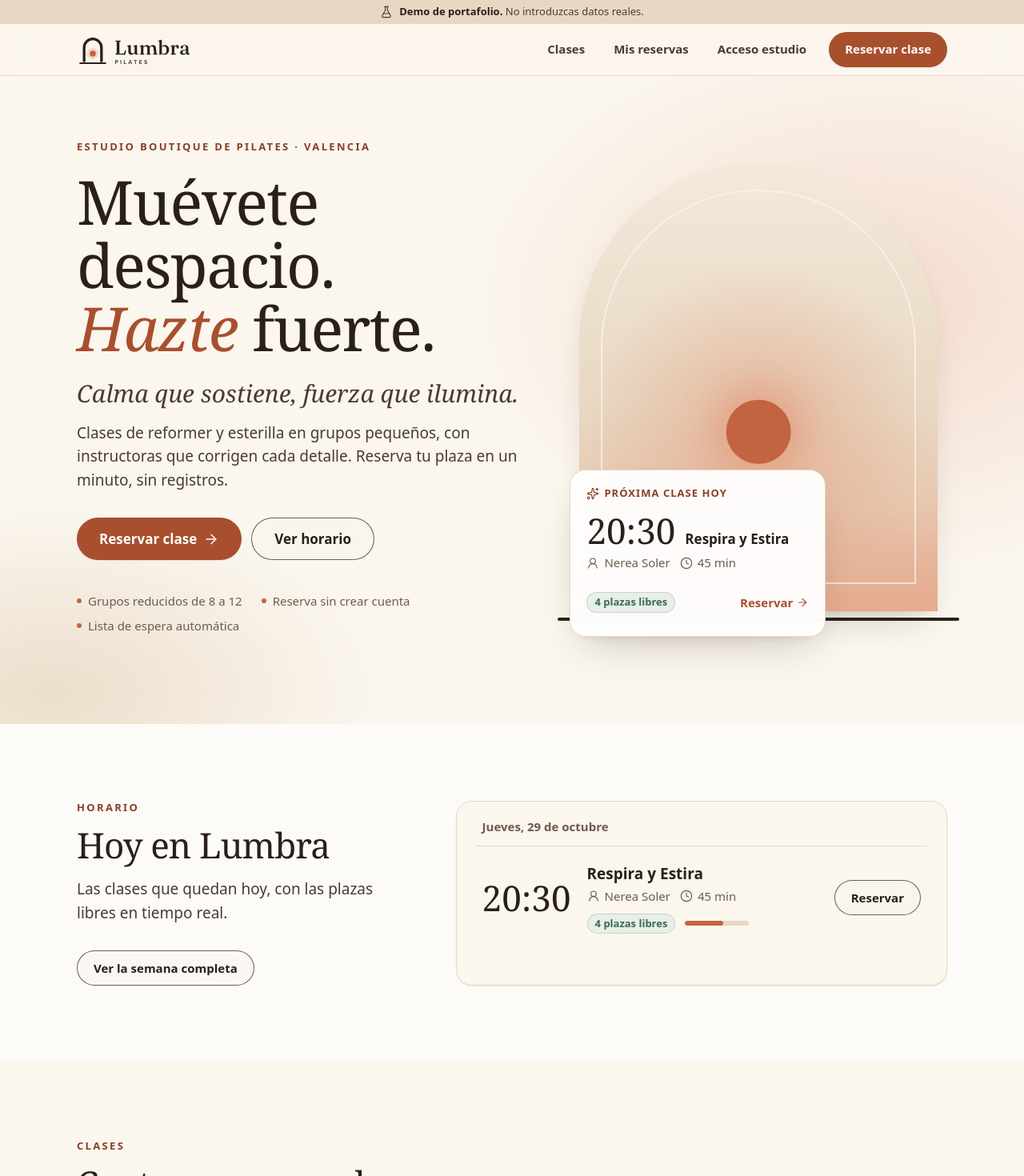
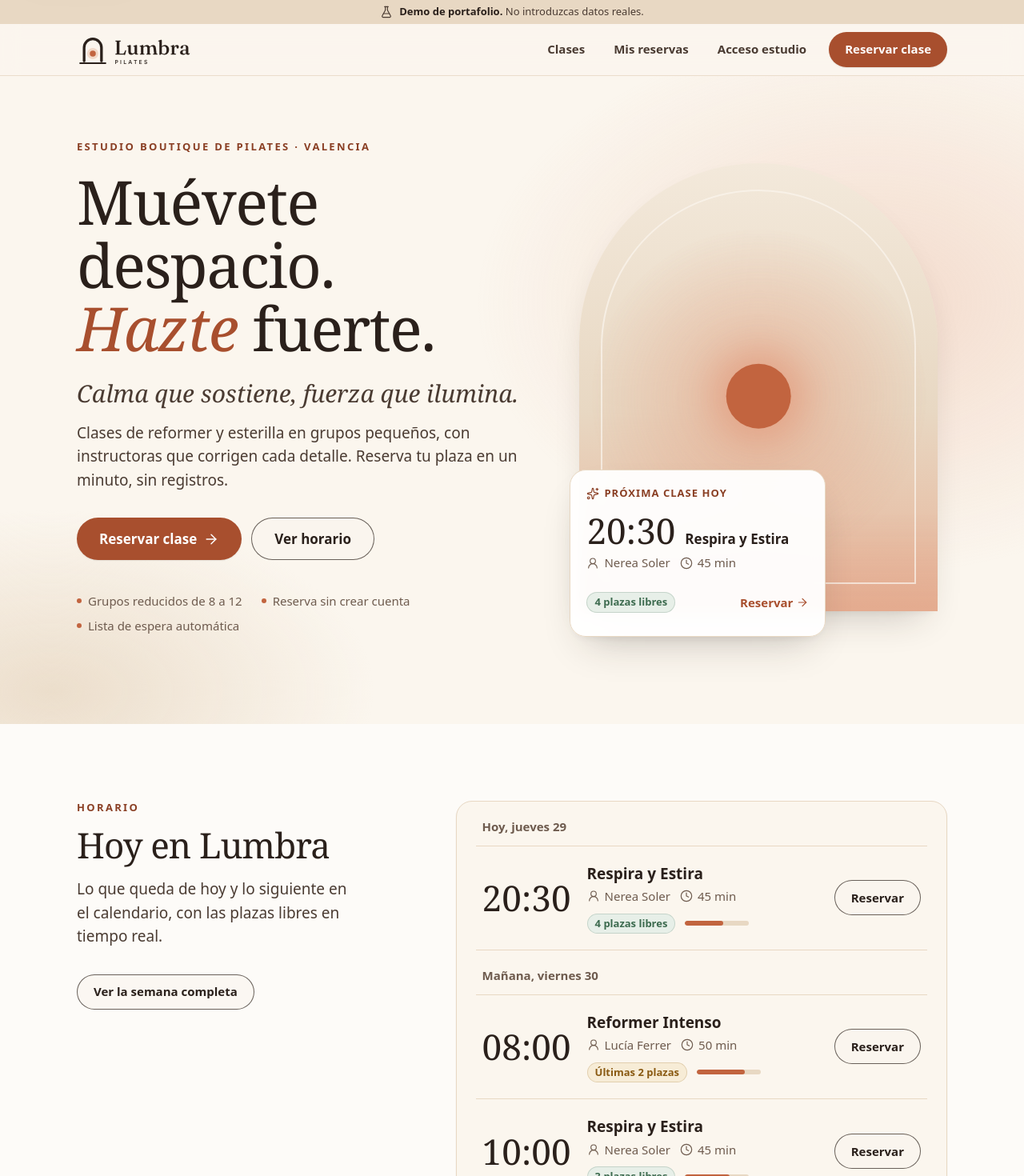
Before and after one commit to serratosa-tech/lumbra-pilates, a React (Vite) app: page / in a window 1280 px wide. Shown: the top 1470 px of the page at 80% size. Built offline with nearby package versions, Linux system fonts and the light colour scheme; a web font is replaced by a local one.

Commit message:
fix: ajustes visuales de la portada

```diff
--- a/src/components/layout/SiteFooter.tsx
+++ b/src/components/layout/SiteFooter.tsx
@@ -22,7 +22,7 @@ const YEAR = new Date().getFullYear()
 export function SiteFooter() {
   return (
     <footer className="on-dark bg-tinta text-arena-200">
-      <div className="container-page grid grid-cols-1 gap-10 py-14 sm:grid-cols-2 lg:grid-cols-[1.4fr_1fr_1fr_1fr]">
+      <div className="container-page grid grid-cols-1 gap-8 py-10 sm:grid-cols-2 sm:gap-10 sm:py-14 lg:grid-cols-[1.4fr_1fr_1fr_1fr]">
         <div>
           <LogoFull surface="dark" title="Lumbra Pilates" className="h-11 w-auto text-crema" />
           <p className="mt-4 max-w-xs font-display text-lg text-crema italic">{SLOGAN}</p>
--- a/src/features/public/home/ClassTypesSection.tsx
+++ b/src/features/public/home/ClassTypesSection.tsx
@@ -48,21 +48,21 @@ function ClassTypeCard({ classType, index }: { classType: ClassType; index: numb
 
 export function ClassTypesSection({ state }: { state: HomeState }) {
   return (
-    <section aria-labelledby="clases-titulo" className="py-20 sm:py-24">
+    <section aria-labelledby="clases-titulo" className="py-12 sm:py-20 lg:py-24">
       <div className="container-page">
         <SectionHeading id="clases-titulo" kicker="Clases" title="Cuatro maneras de encontrar tu centro">
           <p>Del primer contacto con el reformer a sesiones que te pondrán a prueba. Elige por nivel e intensidad.</p>
         </SectionHeading>
 
         {state.status === 'ready' ? (
-          <ul className="mt-12 grid grid-cols-1 gap-5 sm:grid-cols-2 xl:grid-cols-4">
+          <ul className="mt-8 grid sm:mt-12 grid-cols-1 gap-5 sm:grid-cols-2 xl:grid-cols-4">
             {state.data.classTypes.map((classType, i) => (
               <ClassTypeCard key={classType.id} classType={classType} index={i} />
             ))}
           </ul>
         ) : (
           state.status === 'loading' && (
-            <div role="status" className="mt-12 grid grid-cols-1 gap-5 sm:grid-cols-2 xl:grid-cols-4">
+            <div role="status" className="mt-8 grid sm:mt-12 grid-cols-1 gap-5 sm:grid-cols-2 xl:grid-cols-4">
               <span className="sr-only">Cargando las clases…</span>
               {[0, 1, 2, 3].map((i) => (
                 <Skeleton key={i} className="h-64 rounded-lg" />
--- a/src/features/public/home/ClosingCta.tsx
+++ b/src/features/public/home/ClosingCta.tsx
@@ -4,9 +4,9 @@ import { ButtonLink } from '../../../components/ui/index.ts'
 
 export function ClosingCta() {
   return (
-    <section aria-labelledby="cta-titulo" className="py-20 sm:py-24">
+    <section aria-labelledby="cta-titulo" className="py-12 sm:py-20 lg:py-24">
       <div className="container-page">
-        <div className="on-dark relative overflow-hidden rounded-xl bg-tinta px-6 py-14 text-center text-crema sm:px-12">
+        <div className="on-dark relative overflow-hidden rounded-xl bg-tinta px-6 py-10 text-center text-crema sm:px-12 sm:py-14">
           <div aria-hidden="true" className="ember-glow absolute -top-1/2 left-1/2 size-[36rem] max-w-none -translate-x-1/2 opacity-40" />
           <div className="relative">
             <LogoMark surface="dark" className="mx-auto size-14 text-crema" />
--- a/src/features/public/home/Hero.tsx
+++ b/src/features/public/home/Hero.tsx
@@ -1,9 +1,10 @@
 import { ArrowRight, Clock, Sparkles, UserRound } from 'lucide-react'
 import { Link } from 'react-router'
 import { Badge, ButtonLink, buttonClasses, Skeleton } from '../../../components/ui/index.ts'
-import { formatDay, formatTime } from '../../../lib/dates.ts'
+import { formatTime } from '../../../lib/dates.ts'
 import { SLOGAN } from '../../../lib/site.ts'
 import { spotsStatus } from './labels.ts'
+import { dayHeading } from './upcoming.ts'
 import type { HomeState } from './useHomeData.ts'
 
 const HIGHLIGHTS = ['Grupos reducidos de 8 a 12', 'Reserva sin crear cuenta', 'Lista de espera automática']
@@ -11,18 +12,17 @@ const HIGHLIGHTS = ['Grupos reducidos de 8 a 12', 'Reserva sin crear cuenta', 'L
 function NextClassCard({ state }: { state: HomeState }) {
   if (state.status === 'error') return null
 
-  const next = state.status === 'ready' ? state.data.upcoming.sessions[0] : undefined
+  const firstDay = state.status === 'ready' ? state.data.upcoming[0] : undefined
+  const next = firstDay?.sessions[0]
   if (state.status === 'ready' && !next) return null
 
   return (
-    <div className="relative mx-auto -mt-20 w-[calc(100%-2rem)] max-w-xs rounded-lg border border-arena-200 bg-white/95 p-5 shadow-lg backdrop-blur lg:absolute lg:-bottom-8 lg:left-0 lg:mt-0 lg:w-80 lg:max-w-none animate-rise [animation-delay:200ms]">
-      {next ? (
+    <div className="relative mx-auto -mt-16 w-[calc(100%-2rem)] max-w-xs rounded-lg border border-arena-200 bg-white/95 p-5 shadow-lg backdrop-blur lg:absolute lg:-bottom-8 lg:left-0 lg:mt-0 lg:w-80 lg:max-w-none animate-rise [animation-delay:200ms]">
+      {firstDay && next ? (
         <>
           <p className="flex items-center gap-1.5 text-xs font-semibold tracking-wide text-terracota-700 uppercase">
-            <Sparkles aria-hidden="true" strokeWidth={1.75} className="size-4" />
-            {state.status === 'ready' && state.data.upcoming.isToday
-              ? 'Próxima clase hoy'
-              : `Próxima clase · ${formatDay(next.startsAt)}`}
+            <Sparkles aria-hidden="true" strokeWidth={1.75} className="size-4 shrink-0" />
+            {firstDay.relation === 'hoy' ? 'Próxima clase hoy' : `Próxima clase · ${dayHeading(firstDay)}`}
           </p>
           <p className="mt-3 flex flex-wrap items-baseline gap-x-3">
             <span className="font-display text-3xl">{formatTime(next.startsAt)}</span>
@@ -67,14 +67,16 @@ function NextClassCard({ state }: { state: HomeState }) {
 
 function ArchArt() {
   return (
-    <div aria-hidden="true" className="relative mx-auto aspect-[4/5] w-full max-w-[22rem] lg:max-w-md">
+    <div
+      aria-hidden="true"
+      className="relative mx-auto aspect-[4/5] w-full max-w-[12rem] sm:max-w-[18rem] lg:max-w-md"
+    >
       <div className="arch-fill absolute inset-0 overflow-hidden rounded-arch shadow-lg">
-        <div className="ember-glow absolute top-[60%] left-1/2 aspect-square w-[95%] -translate-1/2 animate-breathe" />
-        <div className="absolute top-[60%] left-1/2 aspect-square w-[18%] -translate-1/2 rounded-full bg-terracota-500 shadow-[0_0_3rem_0.75rem_var(--color-terracota-300)]" />
+        <div className="ember-glow absolute top-[52%] left-1/2 aspect-square w-[95%] -translate-1/2 animate-breathe" />
+        <div className="absolute top-[52%] left-1/2 aspect-square w-[18%] -translate-1/2 rounded-full bg-terracota-500 shadow-[0_0_3rem_0.75rem_var(--color-terracota-300)]" />
         <div className="absolute inset-x-0 bottom-0 h-[22%] bg-linear-to-t from-terracota-300/45 to-transparent" />
       </div>
       <div className="absolute inset-[6%] rounded-arch border-2 border-crema/70" />
-      <div className="absolute -bottom-3 left-[-6%] h-1 w-[112%] rounded-full bg-tinta" />
     </div>
   )
 }
@@ -82,12 +84,19 @@ function ArchArt() {
 export function Hero({ state }: { state: HomeState }) {
   return (
     <section aria-labelledby="hero-titulo" className="hero-backdrop overflow-hidden">
-      <div className="container-page grid grid-cols-1 items-center gap-14 pt-12 pb-20 sm:pt-16 lg:grid-cols-[1.1fr_0.9fr] lg:gap-10 lg:pt-20 lg:pb-28">
+      <div className="container-page grid grid-cols-1 items-center gap-8 pt-8 pb-12 sm:gap-14 sm:pt-16 sm:pb-20 lg:grid-cols-[1.1fr_0.9fr] lg:gap-10 lg:pt-20 lg:pb-28">
         <div className="animate-rise">
+          {/* En pantallas estrechas «Valencia» va en su propia línea: ninguna empieza por «·». */}
           <p className="text-xs font-semibold tracking-widest text-terracota-700 uppercase">
-            Estudio boutique de pilates · Valencia
+            <span>Estudio boutique de pilates</span>
+            <span aria-hidden="true" className="hidden sm:inline">
+              {' '}
+              ·{' '}
+            </span>
+            <span className="sr-only sm:hidden">, </span>
+            <span className="block sm:inline">Valencia</span>
           </p>
-          <h1 id="hero-titulo" className="mt-5 text-display">
+          <h1 id="hero-titulo" className="mt-4 text-display sm:mt-5">
             Muévete despacio.{' '}
             <em className="font-display text-terracota-600">Hazte</em> fuerte.
           </h1>
@@ -105,7 +114,7 @@ export function Hero({ state }: { state: HomeState }) {
               Ver horario
             </a>
           </div>
-          <ul className="mt-10 flex flex-wrap gap-x-6 gap-y-2 text-sm text-piedra">
+          <ul className="mt-6 flex flex-wrap sm:mt-10 gap-x-6 gap-y-2 text-sm text-piedra">
             {HIGHLIGHTS.map((item) => (
               <li key={item} className="flex items-center gap-2">
                 <span aria-hidden="true" className="size-1.5 rounded-full bg-terracota-500" />
--- a/src/features/public/home/TeamSection.tsx
+++ b/src/features/public/home/TeamSection.tsx
@@ -45,21 +45,21 @@ function InstructorCard({ instructor, index }: { instructor: Instructor; index:
 
 export function TeamSection({ state }: { state: HomeState }) {
   return (
-    <section aria-labelledby="equipo-titulo" className="bg-arena-100 py-20 sm:py-24">
+    <section aria-labelledby="equipo-titulo" className="bg-arena-100 py-12 sm:py-20 lg:py-24">
       <div className="container-page">
         <SectionHeading id="equipo-titulo" kicker="Equipo" title="Manos expertas, ritmo tranquilo">
           <p>Tres instructoras certificadas que conocen tu nombre y cómo se mueve tu cuerpo.</p>
         </SectionHeading>
 
         {state.status === 'ready' ? (
-          <ul className="mt-12 grid grid-cols-1 gap-5 lg:grid-cols-3">
+          <ul className="mt-8 grid sm:mt-12 grid-cols-1 gap-5 lg:grid-cols-3">
             {state.data.instructors.map((instructor, i) => (
               <InstructorCard key={instructor.id} instructor={instructor} index={i} />
             ))}
           </ul>
         ) : (
           state.status === 'loading' && (
-            <div role="status" className="mt-12 grid grid-cols-1 gap-5 lg:grid-cols-3">
+            <div role="status" className="mt-8 grid sm:mt-12 grid-cols-1 gap-5 lg:grid-cols-3">
               <span className="sr-only">Cargando el equipo…</span>
               {[0, 1, 2].map((i) => (
                 <Skeleton key={i} className="h-72 rounded-lg" />
--- a/src/features/public/home/TodaySchedule.tsx
+++ b/src/features/public/home/TodaySchedule.tsx
@@ -1,10 +1,12 @@
 import { CalendarX2, Clock, RotateCcw, UserRound } from 'lucide-react'
+import { useId } from 'react'
 import { Alert, Badge, Button, ButtonLink, EmptyState, Skeleton } from '../../../components/ui/index.ts'
 import type { ClassSession } from '../../../data/index.ts'
 import { cn } from '../../../lib/cn.ts'
-import { formatDay, formatTime } from '../../../lib/dates.ts'
+import { formatTime } from '../../../lib/dates.ts'
 import { spotsStatus } from './labels.ts'
 import { SectionHeading } from './SectionHeading.tsx'
+import { dayHeading, UPCOMING_LIMIT, type UpcomingDay } from './upcoming.ts'
 import type { HomeState } from './useHomeData.ts'
 
 function SessionRow({ session }: { session: ClassSession }) {
@@ -18,7 +20,7 @@ function SessionRow({ session }: { session: ClassSession }) {
         <time dateTime={session.startsAt}>{time}</time>
       </p>
       <div className="min-w-0">
-        <h3 className="font-sans text-lg font-semibold tracking-normal">{session.name}</h3>
+        <h4 className="font-sans text-lg font-semibold tracking-normal">{session.name}</h4>
         <p className="mt-0.5 flex flex-wrap items-center gap-x-3 gap-y-1 text-sm text-piedra">
           <span className="inline-flex items-center gap-1.5">
             <UserRound aria-hidden="true" strokeWidth={1.75} className="size-4" />
@@ -51,11 +53,30 @@ function SessionRow({ session }: { session: ClassSession }) {
   )
 }
 
+function DayGroup({ day }: { day: UpcomingDay }) {
+  const headingId = useId()
+  return (
+    <div className="border-b border-arena-200 last:border-b-0">
+      <h3
+        id={headingId}
+        className="border-b border-arena-200 pt-5 pb-3 font-sans text-sm font-semibold tracking-normal text-piedra sm:px-2"
+      >
+        {dayHeading(day)}
+      </h3>
+      <ul aria-labelledby={headingId}>
+        {day.sessions.map((session) => (
+          <SessionRow key={session.id} session={session} />
+        ))}
+      </ul>
+    </div>
+  )
+}
+
 function LoadingList() {
   return (
     <div role="status" className="divide-y divide-arena-200">
       <span className="sr-only">Cargando el horario…</span>
-      {[0, 1, 2].map((i) => (
+      {Array.from({ length: UPCOMING_LIMIT }, (_, i) => (
         <div key={i} className="flex items-center gap-5 py-5 sm:px-2">
           <Skeleton className="h-8 w-16" />
           <div className="flex flex-1 flex-col gap-2">
@@ -68,22 +89,26 @@ function LoadingList() {
   )
 }
 
+function subtitleFor(days: UpcomingDay[] | undefined): string {
+  if (!days || days.length === 0) return 'Las próximas clases, con las plazas libres en tiempo real.'
+  if (days[0].relation !== 'hoy')
+    return 'Hoy ya no quedan clases. Estas son las siguientes, con las plazas libres en tiempo real.'
+  if (days.length > 1) return 'Lo que queda de hoy y lo siguiente en el calendario, con las plazas libres en tiempo real.'
+  return 'Las clases que quedan hoy, con las plazas libres en tiempo real.'
+}
+
 export function TodaySchedule({ state, onRetry }: { state: HomeState; onRetry: () => void }) {
-  const upcoming = state.status === 'ready' ? state.data.upcoming : undefined
-  const firstSession = upcoming?.sessions[0]
-  const subtitle =
-    upcoming && firstSession && !upcoming.isToday
-      ? `Hoy ya no quedan clases. Estas son las del ${formatDay(firstSession.startsAt)}.`
-      : 'Las clases que quedan hoy, con las plazas libres en tiempo real.'
+  const days = state.status === 'ready' ? state.data.upcoming : undefined
+  const title = days && days.length > 0 && days[0].relation !== 'hoy' ? 'Próximas clases' : 'Hoy en Lumbra'
 
   return (
-    <section aria-labelledby="horario-titulo" id="horario-hoy" className="bg-white/60 py-20 sm:py-24">
-      <div className="container-page grid grid-cols-1 gap-10 lg:grid-cols-[0.8fr_1.2fr] lg:gap-16">
+    <section aria-labelledby="horario-titulo" id="horario-hoy" className="bg-white/60 py-12 sm:py-20 lg:py-24">
+      <div className="container-page grid grid-cols-1 gap-8 lg:grid-cols-[0.8fr_1.2fr] lg:gap-16">
         <div>
-          <SectionHeading id="horario-titulo" kicker="Horario" title={upcoming?.isToday === false ? 'Próximas clases' : 'Hoy en Lumbra'}>
-            <p>{subtitle}</p>
+          <SectionHeading id="horario-titulo" kicker="Horario" title={title}>
+            <p>{subtitleFor(days)}</p>
           </SectionHeading>
-          <ButtonLink to="/clases" variant="secondary" className="mt-8">
+          <ButtonLink to="/clases" variant="secondary" className="mt-6 sm:mt-8">
             Ver la semana completa
           </ButtonLink>
         </div>
@@ -105,27 +130,16 @@ export function TodaySchedule({ state, onRetry }: { state: HomeState; onRetry: (
               </Alert>
             </div>
           )}
-          {upcoming && upcoming.sessions.length === 0 && (
+          {days && days.length === 0 && (
             <div className="py-6">
               <EmptyState icon={CalendarX2} title="No hay clases programadas">
                 Esta semana el estudio descansa. Consulta el calendario para ver las próximas fechas.
               </EmptyState>
             </div>
           )}
-          {upcoming && upcoming.sessions.length > 0 && (
-            <>
-              {firstSession && (
-                <p className="border-b border-arena-200 pt-5 pb-3 text-sm font-semibold text-piedra first-letter:uppercase sm:px-2">
-                  {formatDay(firstSession.startsAt)}
-                </p>
-              )}
-              <ul>
-                {upcoming.sessions.map((session) => (
-                  <SessionRow key={session.id} session={session} />
-                ))}
-              </ul>
-            </>
-          )}
+          {days?.map((day) => (
+            <DayGroup key={day.relation} day={day} />
+          ))}
         </div>
       </div>
     </section>
--- /dev/null
+++ b/src/features/public/home/upcoming.ts
@@ -0,0 +1,62 @@
+import type { ClassSession, DataSource } from '../../../data/index.ts'
+import {
+  addDays,
+  dayRange,
+  formatDay,
+  formatWeekdayDay,
+  isSameDate,
+  studioDate,
+  studioDateTime,
+} from '../../../lib/dates.ts'
+
+/** Clases que muestra la portada como máximo. */
+export const UPCOMING_LIMIT = 4
+/** Días que se miran hacia delante para completar la lista. */
+const LOOKAHEAD_DAYS = 7
+
+export type DayRelation = 'hoy' | 'manana' | 'otro'
+
+export interface UpcomingDay {
+  relation: DayRelation
+  sessions: ClassSession[]
+}
+
+/**
+ * Hasta `limit` clases: primero las que quedan hoy y, si no llegan,
+ * las del siguiente día con clases (normalmente mañana).
+ */
+export async function loadUpcoming(ds: DataSource, now: Date, limit = UPCOMING_LIMIT): Promise<UpcomingDay[]> {
+  const today = studioDate(now)
+  const tomorrow = addDays(today, 1)
+  const days: UpcomingDay[] = []
+
+  const todaySessions = (await ds.listSessions(now.toISOString(), dayRange(today).to)).slice(0, limit)
+  if (todaySessions.length > 0) days.push({ relation: 'hoy', sessions: todaySessions })
+
+  const missing = limit - todaySessions.length
+  if (missing === 0) return days
+
+  const ahead = await ds.listSessions(
+    studioDateTime(tomorrow).toISOString(),
+    studioDateTime(addDays(tomorrow, LOOKAHEAD_DAYS)).toISOString(),
+  )
+  if (ahead.length === 0) return days
+
+  const nextDate = studioDate(new Date(ahead[0].startsAt))
+  const { to } = dayRange(nextDate)
+  days.push({
+    relation: isSameDate(nextDate, tomorrow) ? 'manana' : 'otro',
+    sessions: ahead.filter((s) => s.startsAt < to).slice(0, missing),
+  })
+  return days
+}
+
+const capitalize = (text: string) => text.charAt(0).toUpperCase() + text.slice(1)
+
+/** «Hoy, jueves 29», «Mañana, viernes 30» o «Lunes, 2 de noviembre». */
+export function dayHeading(day: UpcomingDay): string {
+  const iso = day.sessions[0].startsAt
+  if (day.relation === 'hoy') return `Hoy, ${formatWeekdayDay(iso)}`
+  if (day.relation === 'manana') return `Mañana, ${formatWeekdayDay(iso)}`
+  return capitalize(formatDay(iso))
+}
--- a/src/lib/dates.ts
+++ b/src/lib/dates.ts
@@ -85,9 +85,24 @@ const dayFormatter = new Intl.DateTimeFormat(LOCALE, {
   month: 'long',
 })
 
+const weekdayDayFormatter = new Intl.DateTimeFormat(LOCALE, {
+  timeZone: STUDIO_TIME_ZONE,
+  weekday: 'long',
+  day: 'numeric',
+})
+
+export function isSameDate(a: CalendarDate, b: CalendarDate): boolean {
+  return a.year === b.year && a.month === b.month && a.day === b.day
+}
+
 /** «09:30» */
 export function formatTime(iso: IsoDateTime): string {
   return timeFormatter.format(new Date(iso))
+}
+
+/** «viernes 30» */
+export function formatWeekdayDay(iso: IsoDateTime): string {
+  return weekdayDayFormatter.format(new Date(iso))
 }
 
 /** «jueves, 29 de octubre» */
```
Also changed, not shown: src/features/public/home/HowItWorksSection.tsx (+4 -3 lines), src/features/public/home/useHomeData.ts (+5 -29 lines), 2 other files (tests, documents, lock files or other folders).
